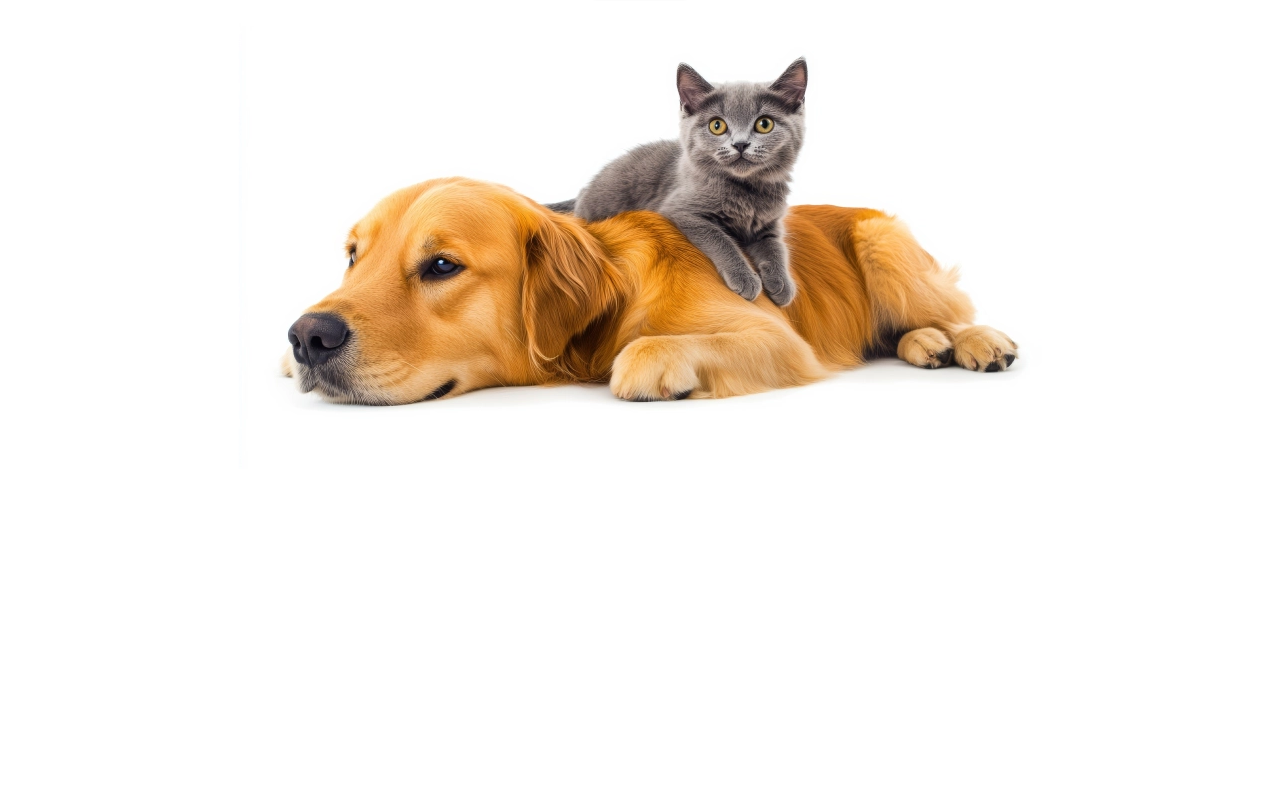
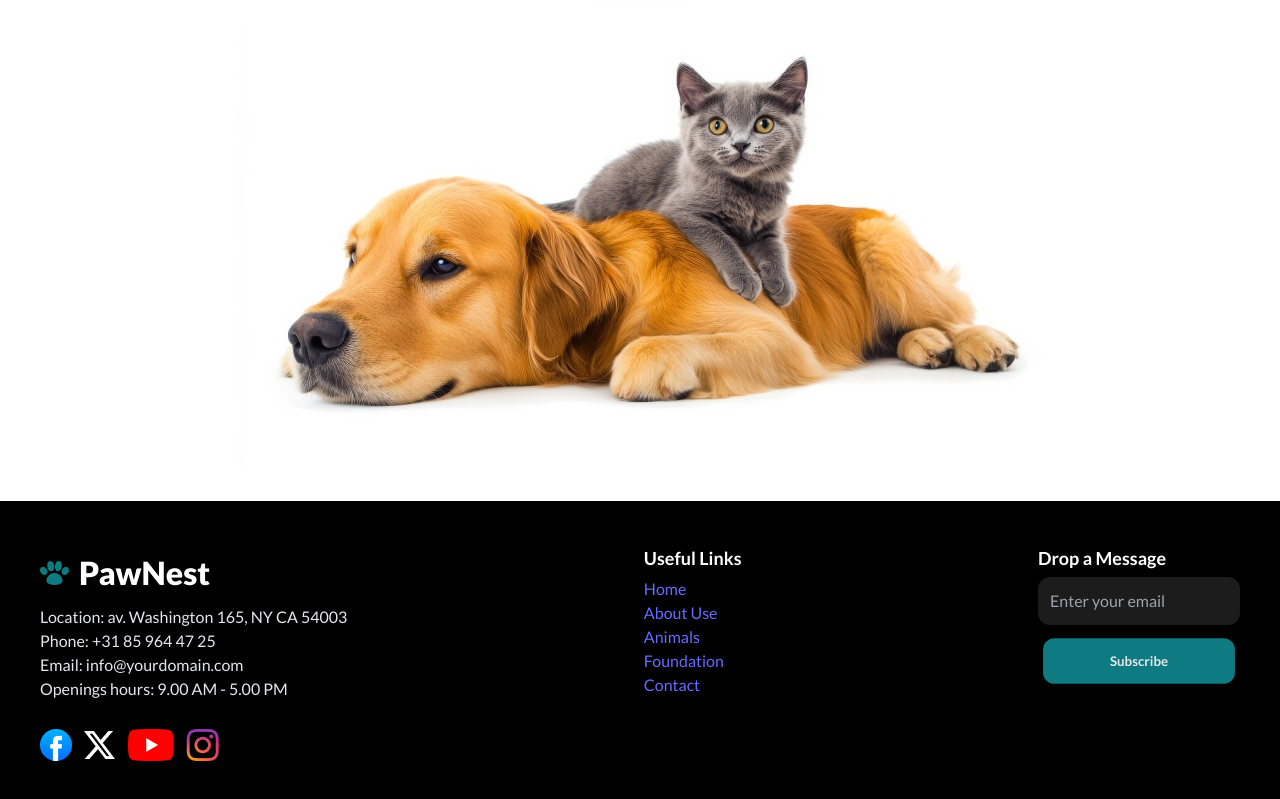
Before and after one commit to imtiaz69/PawNest, a React (Vite) app in the folder frontend/: page / in a window 1280 px wide. Shown: the part 527-1326 px from the top of the page. Before the commit the page ends 996 px from the top, so only its background shows below. Built offline with nearby package versions, Linux system fonts and the light colour scheme.

Commit message:
the footer section is added

```diff
--- a/frontend/src/App.jsx
+++ b/frontend/src/App.jsx
@@ -1,6 +1,7 @@
 import { useState } from 'react'
 import Header from './components/Header'
 import Banner from './components/Banner'
+import Footer from './components/Footer'
 
 function App() {
   const [count, setCount] = useState(0)
@@ -10,6 +11,7 @@ function App() {
 
       <Header />
       <Banner />
+      <Footer />
     </div>
   )
 }
--- /dev/null
+++ b/frontend/src/components/Footer.jsx
@@ -0,0 +1,101 @@
+import React from 'react'
+
+const Footer = () => {
+  return (
+    <footer className="bg-black p-10 mx-0 mt-8">
+      <div className="max-w-[1270px] mx-auto flex flex-col lg:flex-row gap-5 lg:justify-between lg:hidden">
+        <div className="mx-auto lg:mx-0 md:mx-0 md:flex md:justify-between">
+          {/* left */}
+          <div>
+            <div className="flex gap-[10px] items-center my-2">
+              <div><img src="/images/logo.webp" alt="Peddy Logo" /></div>
+              <div>
+                <p className="font-extrabold text-white text-[32px]">Peddy</p>
+              </div>
+            </div>
+            <p className="text-gray-200 text-[16px]">
+              Location: av. Washington 165, NY CA 54003 <br />
+              Phone: +31 85 964 47 25 <br />
+              Email: info@yourdomain.com <br />
+              Openings hours: 9.00 AM - 5.00 PM
+            </p>
+
+            <div className="flex gap-3 mt-7 items-center">
+              <div><img src="/images/Group 2.png" alt="Social media" /></div>
+              <div><img src="/images/x-2 1.png" alt="Social media" /></div>
+              <div><img src="/images/Group 6.png" alt="Social media" /></div>
+              <div><img src="/images/Group 7.png" alt="Social media" /></div>
+            </div>
+          </div>
+
+          {/* middle */}
+          <div>
+            <h1 className="font-bold text-white text-[18px] my-2">Useful Links</h1>
+            <ul className="text-gray-300 text-[16px]">
+              <li className="font-normal lato-normal text-[16px]"><a className="lato-normal" href="">Home</a></li>
+              <li><a href="">About Use</a></li>
+              <li><a href="">Animals</a></li>
+              <li><a href="">Foundation</a></li>
+              <li><a href="">Contact</a></li>
+            </ul>
+          </div>
+        </div>
+
+        {/* right */}
+        <div>
+          <h1 className="font-bold text-white text-[18px] my-2">Drop a Message</h1>
+          <input type="text" placeholder="Enter your email" className="bg-footer-bg p-3 w-full rounded-xl text-gray-500 focus:border-none" />
+          <br />
+          <button className="btn bg-button-bg w-full my-3 border-none rounded-xl text-gray-200 hover:bg-button-bg/80">Subscribe</button>
+        </div>
+      </div>
+
+      <div className="max-w-[1270px] mx-auto lg:flex lg:flex-row gap-5 lg:justify-between hidden lg:block">
+        {/* left */}
+        <div>
+          <div className="flex gap-[10px] items-center my-2">
+            <div><img src="/images/logo.webp" alt="Peddy Logo" /></div>
+            <div>
+              <p className="font-extrabold text-white text-[32px]">PawNest</p>
+            </div>
+          </div>
+          <p className="text-gray-200 text-[16px]">
+            Location: av. Washington 165, NY CA 54003 <br />
+            Phone: +31 85 964 47 25 <br />
+            Email: info@yourdomain.com <br />
+            Openings hours: 9.00 AM - 5.00 PM
+          </p>
+
+          <div className="flex gap-3 mt-7 items-center">
+            <div><img src="/images/Group 2.png" alt="Social media" /></div>
+            <div><img src="/images/x-2 1.png" alt="Social media" /></div>
+            <div><img src="/images/Group 6.png" alt="Social media" /></div>
+            <div><img src="/images/Group 7.png" alt="Social media" /></div>
+          </div>
+        </div>
+
+        {/* middle */}
+        <div>
+          <h1 className="font-bold text-white text-[18px] my-2">Useful Links</h1>
+          <ul className="text-gray-300 text-[16px]">
+            <li className="font-normal lato-normal text-[16px]"><a className="lato-normal" href="">Home</a></li>
+            <li><a href="">About Use</a></li>
+            <li><a href="">Animals</a></li>
+            <li><a href="">Foundation</a></li>
+            <li><a href="">Contact</a></li>
+          </ul>
+        </div>
+
+        {/* right */}
+        <div>
+          <h1 className="font-bold text-white text-[18px] my-2">Drop a Message</h1>
+          <input type="text" placeholder="Enter your email" className="bg-footer-bg p-3 w-full rounded-xl text-gray-500 focus:border-none" />
+          <br />
+          <button className="btn bg-button-bg w-full my-3 border-none rounded-xl text-gray-200 hover:bg-button-bg/80">Subscribe</button>
+        </div>
+      </div>
+    </footer>
+  )
+}
+
+export default Footer
```
